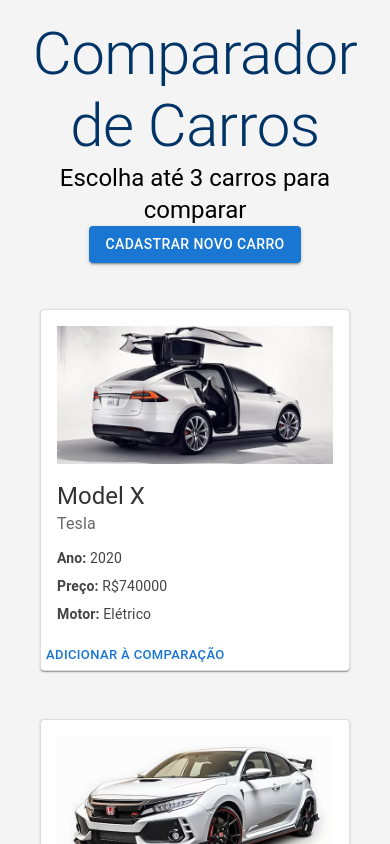
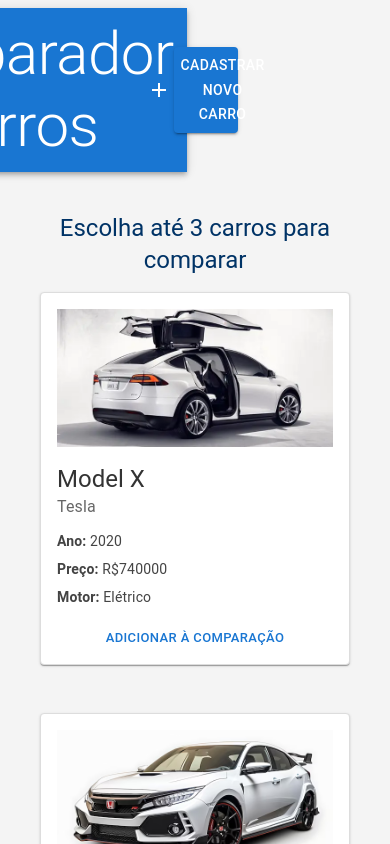
Before and after one commit to Renanlucass/comparador-carros, a Next.js app: page / in a window 390 px wide. Shown: the top 844 px of the page. Built offline with nearby package versions, Linux system fonts and the light colour scheme.

Commit message:
Implementando campo de Busca

```diff
--- a/src/components/CarCard.js
+++ b/src/components/CarCard.js
@@ -44,7 +44,9 @@
 
             </CardContent>
 
-            <Button className={styles.button} size="small" onClick={() => onAdd(car)}>Adicionar à Comparação</Button>
+            <div className={styles['button-container']}>
+                <Button className={styles.button} size="small" onClick={() => onAdd(car)}>Adicionar à Comparação</Button>
+            </div>
 
         </Card>
     );
--- /dev/null
+++ b/src/components/Search.js
@@ -0,0 +1,26 @@
+import React from 'react';
+import { TextField, InputAdornment, IconButton } from '@mui/material';
+import SearchIcon from '@mui/icons-material/Search';
+import styles from '../styles/Search.module.css';
+
+export default function SearchBar({ searchQuery, handleSearchChange }) {
+  return (
+    <TextField
+      variant="outlined"
+      placeholder="Buscar carros"
+      value={searchQuery}
+      onChange={handleSearchChange}
+      className={styles.searchBar}
+      InputProps={{
+        className: styles.searchInput,
+        startAdornment: (
+          <InputAdornment position="start">
+            <IconButton className={styles.searchButton}>
+              <SearchIcon />
+            </IconButton>
+          </InputAdornment>
+        ),
+      }}
+    />
+  );
+}
--- a/src/pages/index.js
+++ b/src/pages/index.js
@@ -1,26 +1,33 @@
-import React, { useState, useRef, useEffect } from 'react';
+import React, { useState, useRef } from 'react';
 import { useRouter } from 'next/router';
 import CarCard from '../components/CarCard';
 import ComparisonTable from '../components/ComparisonTable';
 import carsData from '../data/CarsData';
-import { Container, Typography, Grid, Button } from '@mui/material';
+import SearchBar from '../components/Search';
+import { Container, Typography, Grid, Button, AppBar, Toolbar } from '@mui/material';
+import AddIcon from '@mui/icons-material/Add';
 import styles from '../styles/Home.module.css';
 
 export default function Home() {
   const [selectedCars, setSelectedCars] = useState([]);
+  const [searchQuery, setSearchQuery] = useState('');
   const comparisonRef = useRef(null);
   const router = useRouter();
 
-  useEffect(() => {
-    if (selectedCars.length > 0 && comparisonRef.current) {
-      comparisonRef.current.scrollIntoView({ behavior: 'smooth' });
-    }
-  }, [selectedCars]);
+  const handleSearchChange = (event) => {
+    setSearchQuery(event.target.value);
+  };
 
   const addCarToComparison = (car) => {
     if (selectedCars.length < 3 && !selectedCars.includes(car)) {
       const updatedCars = [...selectedCars, car];
       setSelectedCars(updatedCars);
+
+      setTimeout(() => {
+        if (comparisonRef.current) {
+          comparisonRef.current.scrollIntoView({ behavior: 'smooth' });
+        }
+      }, 0);
     }
   };
 
@@ -32,29 +39,46 @@
     router.push('/add-car');
   };
 
+  const filteredCarsData = carsData.filter((car) =>
+    car.model.toLowerCase().includes(searchQuery.toLowerCase()) ||
+    car.make.toLowerCase().includes(searchQuery.toLowerCase())
+  );
+
   return (
-    <Container className={styles.container}>
-      <div className={styles.header}>
-        <Typography variant="h2" color="#003366">Comparador de Carros</Typography>
-        <Typography variant="h5" className={styles.subheader}>
-          Escolha até 3 carros para comparar
+    <>
+      <AppBar position="static" className={styles.header}>
+        <Toolbar className={styles.toolbar}>
+          <Typography variant="h2" color="inherit" className={styles.title}>
+            Comparador de Carros
           </Typography>
+
+          <SearchBar searchQuery={searchQuery} handleSearchChange={handleSearchChange} />
+
           <Button
             variant="contained"
             color="primary"
             onClick={navigateToAddCar}
             className={styles.addCarButton}
           >
+            <AddIcon className={styles.addCarIcon} />
             Cadastrar Novo Carro
           </Button>
-      </div>
+        </Toolbar>
+      </AppBar>
+
+      <Container className={styles.container}>
+        <Typography variant="h5" className={styles.subheader}>
+          Escolha até 3 carros para comparar
+        </Typography>
+
         <Grid container spacing={2}>
-        {carsData.map((car, index) => (
+          {filteredCarsData.map((car, index) => (
             <Grid item xs={12} sm={6} md={4} key={index}>
               <CarCard car={car} onAdd={addCarToComparison} />
             </Grid>
           ))}
         </Grid>
+
         {selectedCars.length > 0 && (
           <div ref={comparisonRef}>
             <Typography variant="h5" align="center" gutterBottom color="#003366">
@@ -72,5 +96,6 @@
           </div>
         )}
       </Container>
+    </>
   );
 }
--- a/src/styles/CarCard.module.css
+++ b/src/styles/CarCard.module.css
@@ -8,18 +8,18 @@
 
 .ImgContainer {
   width: 100%;
-  aspect-ratio: 4 / 2; /* Proporção desejada (largura/altura) */
+  aspect-ratio: 4 / 2;
   overflow: hidden;
   display: flex;
   align-items: center;
   justify-content: center;
-  margin-bottom: 16px; /* Espaço abaixo da imagem */
+  margin-bottom: 16px;
 }
 
 .ImgContainer img {
   width: 100%;
   height: 100%;
-  object-fit: cover; /* Cobre o contêiner */
+  object-fit: cover;
 }
 
 .model {
@@ -38,13 +38,33 @@
 
 .button {
   margin-top: 16px;
-  background-color: #007bff;
+  background-color: #003366;
   color: white;
-  border: none; /* Remove borda padrão do botão */
-  padding: 8px 16px; /* Adiciona espaçamento interno ao botão */
-  cursor: pointer; /* Indica que o botão é clicável */
+  border: none;
+  padding: 8px 16px;
+  cursor: pointer;
 }
 
 .button:hover {
-  background-color: #0056b3;
+  background-color: #002244;
 }
+
+.button-container {
+  display: flex;
+  justify-content: center;
+  margin-bottom: 10px;
+}
+
+.button {
+  background-color: #003366;
+  color: white;
+  border: none;
+  padding: 10px 20px;
+  cursor: pointer;
+  border-radius: 50px;
+  transition: background-color 0.3s ease;
+}
+
+.button:hover {
+  background-color: #002244;
+}
--- a/src/styles/Home.module.css
+++ b/src/styles/Home.module.css
@@ -1,30 +1,56 @@
 .container {
   padding: 20px;
-  max-width: 1200px;
-  margin: 0 auto;
-  background-color: #f4f4f4;
 }
 
 .header {
-  text-align: center;
-  margin-bottom: 30px;
+  top: -8px;
+  background-color: #003366;
+  margin-bottom: 20px;
+  width: 100vw;
+  position: relative;
+  left: 50%;
+  right: 50%;
+  margin-left: -50vw;
+  margin-right: -50vw;
+  padding: 10px 20px;
+}
+
+.toolbar {
+  display: flex;
+  justify-content: space-between;
+  align-items: center;
+}
+
+.title {
+  font-size: 2rem;
+  color: #ffffff;
+}
+
+.addCarButton {
+  border-radius: 50px;
+  background-color: #ef7d00;
+  color: #ffffff;
+  text-transform: none;
+  padding: 10px 20px;
+  display: flex;
+  align-items: center;
+}
+
+.addCarButton:hover {
+  background-color: #FF8C00;
+}
+
+.addCarIcon {
+  margin-right: 10px;
 }
 
 .subheader {
+  margin-top: 20px;
   margin-bottom: 20px;
+  text-align: center;
+  color: #003366;
 }
 
 .resetButton {
   margin-top: 20px;
-  background-color: #dc3545;
-  color: white;
-  &:hover {
-    background-color: #c82333;
-  }
 }
-
-@media (max-width: 600px) {
-  .container {
-    padding: 10px;
-  }
-}
--- /dev/null
+++ b/src/styles/Search.module.css
@@ -0,0 +1,17 @@
+.searchBar {
+    flex-grow: 1;
+    margin-left: 20%;
+    margin-right: 20%;
+  }
+
+  .searchInput {
+    background-color: #ffffff;
+    border-radius: 50px;
+    width: 100%;
+  }
+
+  .searchButton {
+    background-color: #ffffff;
+    border-radius: 50px;
+    padding: 10px;
+  }
```
Also changed, not shown: src/pages/add-car.js (+14 -0 lines). Lines whose indentation alone changed are shown as unchanged.
